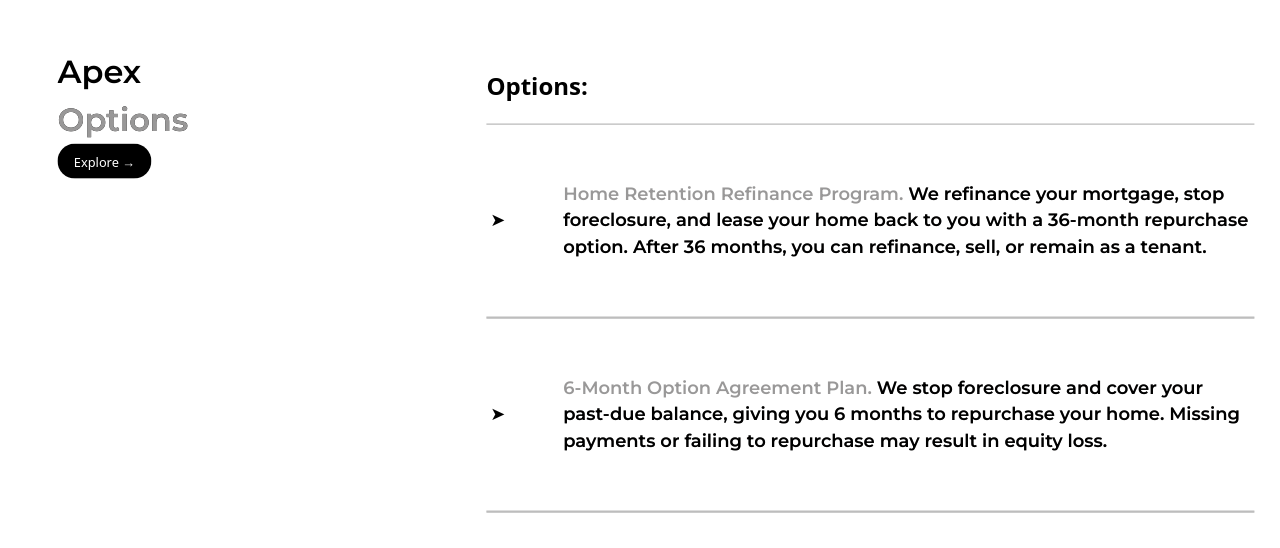
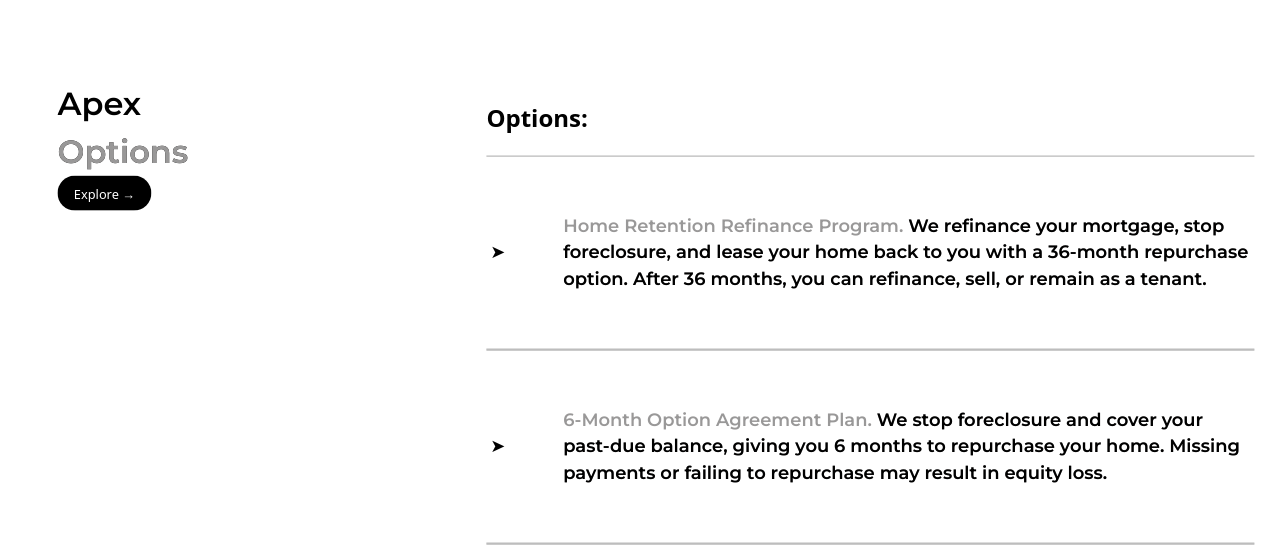
Before and after one commit to NasirCrossGriffin/ApexInvestorGroup, a React (Vite) app in the folder frontend/: page /Foreclosure in a window 1280 px wide. Shown: the part 3418-3966 px from the top of the page. Built offline with nearby package versions, Linux system fonts and the light colour scheme; no server answers; the HTML template or start-up script is replaced by a standard one; a web font is replaced by a local one.

Commit message:
attempting to fix height issues

```diff
--- a/frontend/src/components/styles/Foreclosure.css
+++ b/frontend/src/components/styles/Foreclosure.css
@@ -152,7 +152,7 @@
   }
 
   .ApexOptions {
-    height: calc(var(--app-width) * 1.15);
+    height: calc(var(--app-width) * 1.65);
   }
 
   .OptionsMainHeading {
--- a/frontend/src/components/styles/Landing-Mobile.css
+++ b/frontend/src/components/styles/Landing-Mobile.css
@@ -16,7 +16,7 @@
     .Home {
       position: relative;
       width : calc(var(--app-width) * 1);
-      height : calc(var(--app-height) * 3.5);
+      height : calc(var(--app-height) * 4);
       z-index: 1;
       top : 0;
       left: 0;
```
